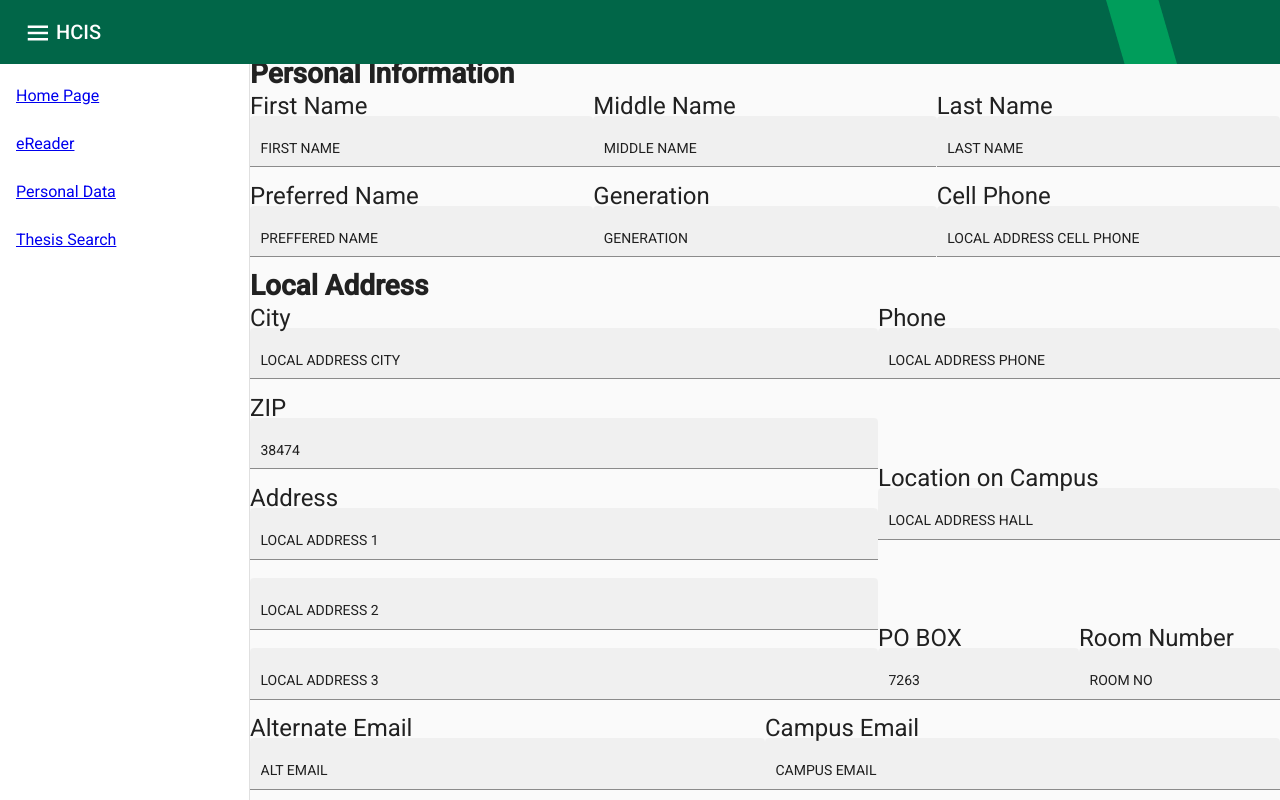
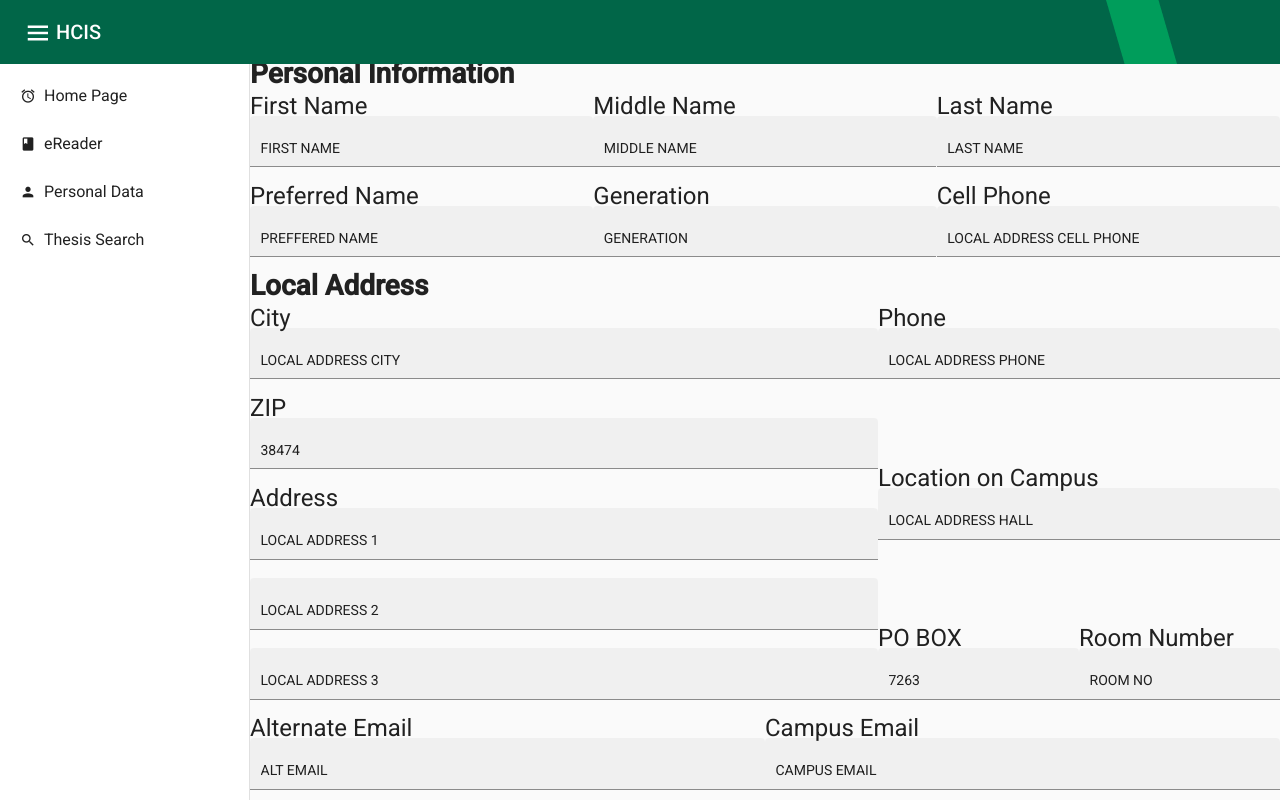
Before and after one commit to zacharyjhumphrey/hcis-redesign, an Angular app: page /personal-data in a window 1280 px wide. Shown: the top 800 px of the page. Built offline with nearby package versions, Linux system fonts and the light colour scheme.

Commit message:
Updating nav drawer design

```diff
--- a/src/app/app.component.html
+++ b/src/app/app.component.html
@@ -2,8 +2,11 @@
 <mat-drawer-container class="example-container">
     <mat-drawer class="side-nav" mode="side" opened>
         <mat-selection-list #shoes [multiple]="false">
-            <mat-list-option *ngFor="let page of pages" [value]="page">
-                <a [routerLink]="page.route" routerLinkActive="active" ariaCurrentWhenActive="page">{{ page.name }}</a>
+            <mat-list-option *ngFor="let page of pages" [value]="page" [routerLink]="page.route">
+                <div class="navigation-page-option" routerLinkActive="active" ariaCurrentWhenActive="page">
+                    <mat-icon [inline]="true">{{ page.icon }}</mat-icon>
+                    <span>{{ page.name }}</span>
+                </div>
             </mat-list-option>
         </mat-selection-list>
     </mat-drawer>
--- a/src/app/app.component.sass
+++ b/src/app/app.component.sass
@@ -1,2 +1,9 @@
 .side-nav
     width: 250px
+
+.navigation-page-option
+    display: flex
+    align-items: center
+
+.navigation-page-option > *
+    padding: 0 .25em
--- a/src/app/app.component.ts
+++ b/src/app/app.component.ts
@@ -1,9 +1,9 @@
 import { Component } from '@angular/core';
-import { getAnnouncementsTab } from 'src/vendor/backend-interface';
 
-interface Page {
+interface NavigationTab {
   name: string,
   route: string
+  icon: string
 }
 
 @Component({
@@ -13,19 +13,23 @@ interface Page {
 })
 export class AppComponent {
   title = 'hcis-redesign';
-  pages: Page[] = [{
+  pages: NavigationTab[] = [{
     name: 'Home Page',
-    route: '/'
+    route: '/',
+    icon: 'alarm'
   }, {
     name: 'eReader',
-    route: '/e-reader'
+    route: '/e-reader',
+    icon: 'book'
   }, {
     name: 'Personal Data',
-    route: '/personal-data'
+    route: '/personal-data',
+    icon: 'person'
   },
   {
     name: 'Thesis Search',
-    route: '/thesis-search'
+    route: '/thesis-search',
+    icon: 'search'
   }];
 // TODO Resize everything with em
   constructor() {
--- a/src/app/app.module.ts
+++ b/src/app/app.module.ts
@@ -20,6 +20,7 @@ import { RouterModule, Routes } from '@angular/router';
 import { ThesisSearchComponent } from './thesis-search/thesis-search.component';
 import { PersonalDataComponent } from './personal-data/personal-data.component';
 import { LoginPopupComponent } from './login-popup/login-popup.component';
+import { MatRippleModule } from '@angular/material/core';
 
 const routes: Routes = [
   { path: 'e-reader', component: EReaderComponent },
@@ -43,6 +44,7 @@ const routes: Routes = [
     BrowserModule,
     MatInputModule,
     FormsModule,
+    MatRippleModule,
     HttpClientModule,
     AppRoutingModule,
     MatSelectModule,
```
